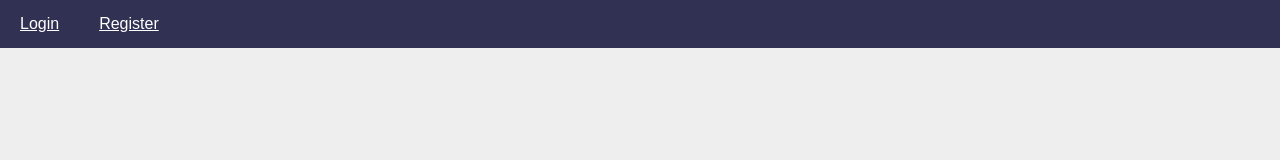
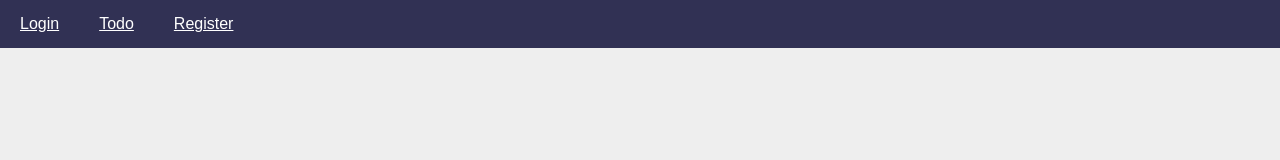
Before and after one commit to microsharif/to-do-with-penia-authentication, a Vue app: page /login in a window 1280 px wide. Shown: the top 160 px of the page. Built offline with nearby package versions, Linux system fonts and the light colour scheme.

Commit message:
fixed router redirect error

```diff
--- a/src/App.vue
+++ b/src/App.vue
@@ -4,9 +4,10 @@ import authStore from './store/authStore';
 const auth = authStore();
 </script>
 <template>
-  <div class="todo-navigation" :class="auth.isAuthenticated == true ? 'logut' : ''">
-    <ul v-if="auth.isAuthenticated != true">
+  <div class="todo-navigation" :class="auth.isAuthenticated ? 'logut' : ''">
+    <ul v-if="!auth.isAuthenticated">
       <li><router-link to="/login">Login</router-link></li>
+      <li><router-link to="/todo">Todo</router-link></li>
       <li><router-link to="/register">Register</router-link></li>
     </ul>
     <ul v-else>
--- a/src/router/index.js
+++ b/src/router/index.js
@@ -39,10 +39,9 @@ const router = createRouter({
 
   router.beforeEach((to, from, next) => {
     const auth = authStore();
-    if(to.meta.requiresAuth && auth.isAuthenticated != true){
+    if(to.meta.requiresAuth && !auth.isAuthenticated){
       next('/login');
     }else{
-      console.log(next())
       next();
     }
   });
```
